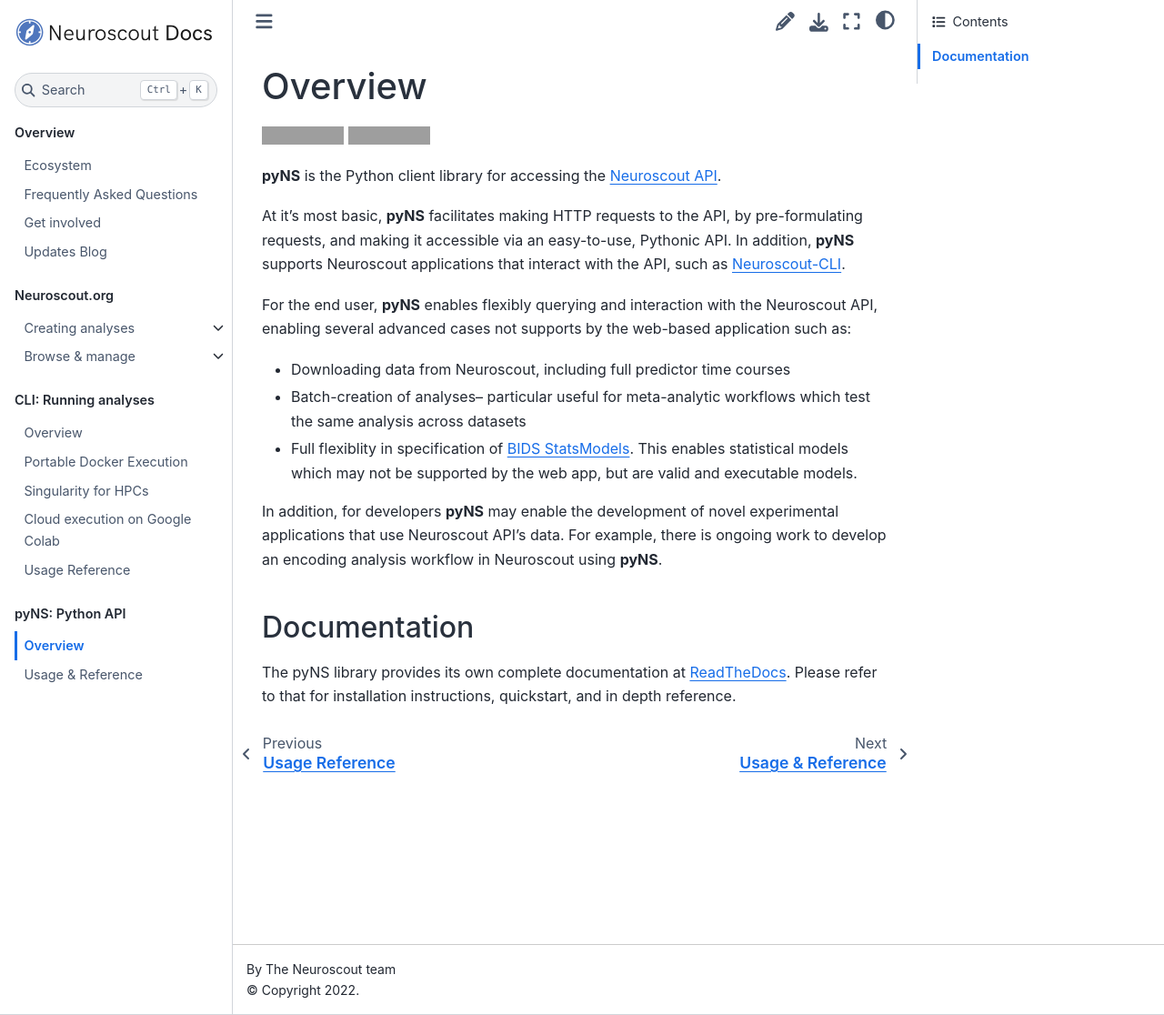
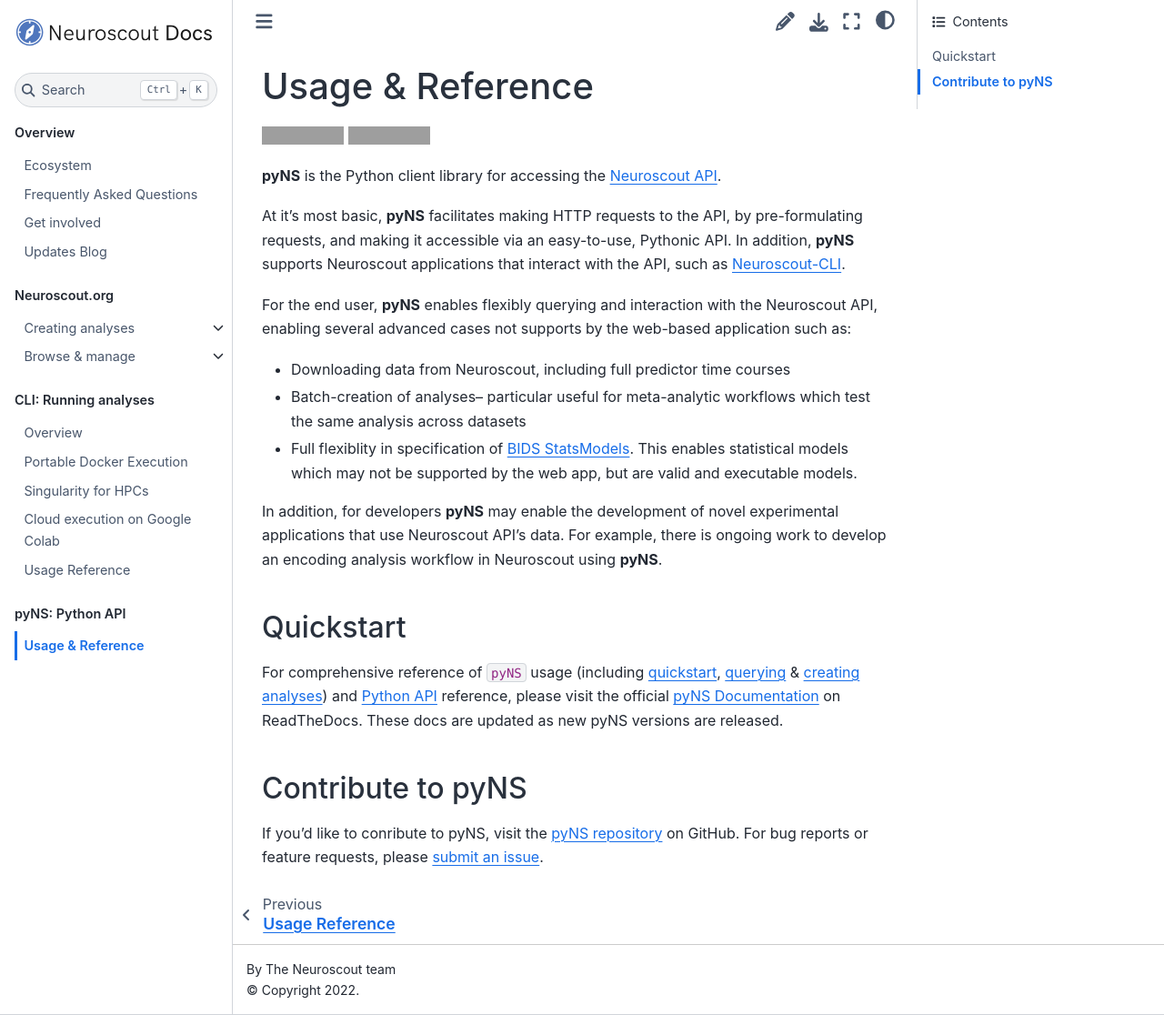
Before and after one commit to snastase/neuroscout-docs, a Jupyter Book: the page built from docs/python_api/overview.md, in a window 1280 px wide and 1116 px high. Shown: the whole window at 91% size. Built offline with Jupyter Book 1.0.4 settings and Sphinx 7.4.7 and the Sphinx Book theme 1.1.4, drawn with Linux system fonts in a browser that asks for light colours; grey boxes are pictures that could not be loaded.

Commit message:
Reorganize docs

```diff
--- a/docs/_toc.yml
+++ b/docs/_toc.yml
@@ -33,4 +33,3 @@ parts:
 - caption: "pyNS: Python API"
   chapters:
   - file: python_api/overview
-  - file: python_api/reference.md
--- a/docs/python_api/overview.md
+++ b/docs/python_api/overview.md
@@ -1,4 +1,4 @@
-# Overview
+# Usage & Reference
 
 [![Documentation Status](https://readthedocs.org/projects/pyns/badge/?version=latest&style=flat)](https://pyns.readthedocs.io/en/latest/?badge=latest) [![PyPI version](https://badge.fury.io/py/pyNS.svg)](https://badge.fury.io/py/pyNS)
 
@@ -15,7 +15,10 @@ For the end user, __pyNS__ enables flexibly querying and interaction with the Ne
 
 In addition, for developers __pyNS__ may enable the development of novel experimental applications that use Neuroscout API's data. For example, there is ongoing work to develop an encoding analysis workflow in Neuroscout using __pyNS__.
 
+## Quickstart
+For comprehensive reference of `pyNS` usage (including [quickstart](https://pyns.readthedocs.io/en/latest/quickstart.html), [querying](https://pyns.readthedocs.io/en/latest/querying.html) & [creating analyses](https://pyns.readthedocs.io/en/latest/analyses.html)) and [Python API](https://pyns.readthedocs.io/en/latest/api.html) reference, please visit the official [pyNS Documentation](https://pyns.readthedocs.io/en/latest/) on ReadTheDocs. These docs are updated as new pyNS versions are released.
 
-### Documentation
+## Contribute to pyNS
 
-The pyNS library provides its own complete documentation at [ReadTheDocs](https://pyns.readthedocs.io/en/latest/). Please refer to that for installation instructions, quickstart, and in depth reference.
+If you'd like to conribute to pyNS, visit the [pyNS repository](https://github.com/neuroscout/pyns) on GitHub.
+For bug reports or feature requests, please [submit an issue](https://github.com/neuroscout/pyns).
```
Also changed, not shown: docs/python_api/reference.md (deleted, +0 -10 lines), docs/python_api/tutorials.md (added, +8 -0 lines).
